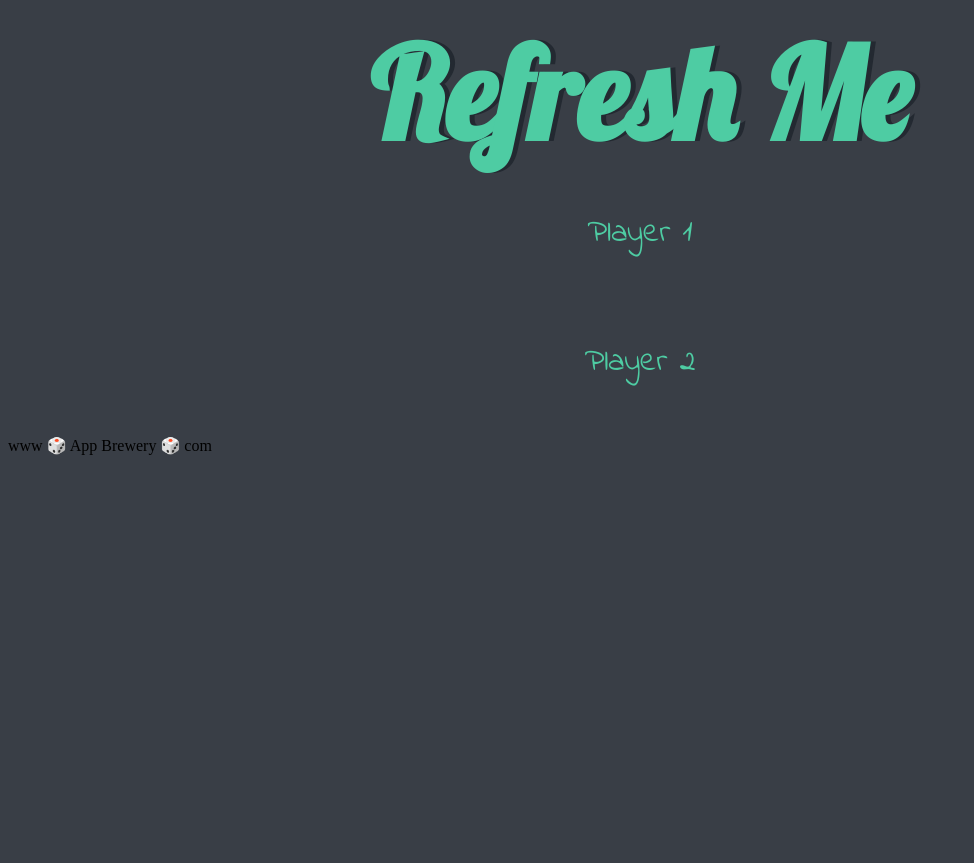
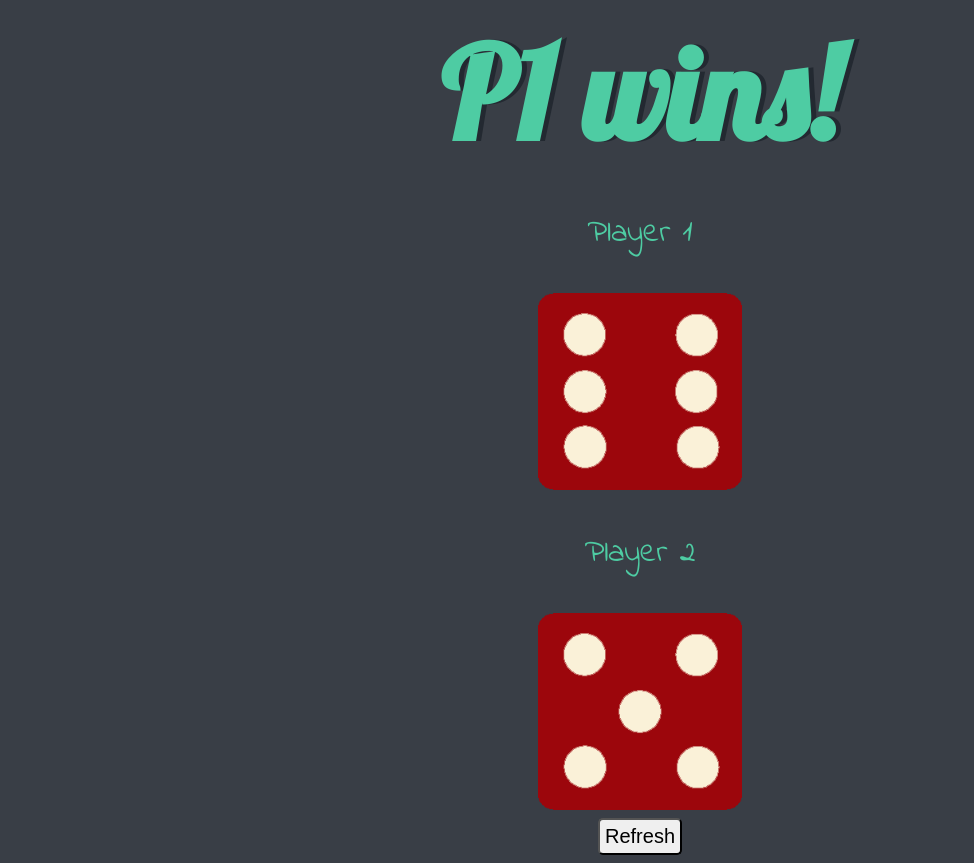
Before and after one commit to tazwarsaif/Dice-Roller-Challenge, a plain HTML site: page index.html in a window 1280 px wide. Shown: the whole page, without its empty margins (0-974 px from the left). Before the commit the page ends 800 px from the top, so only its background shows below. Drawn offline with Linux system fonts and the light colour scheme.

Commit message:
index.html

```diff
--- a/index.html
+++ b/index.html
@@ -1,34 +1,30 @@
 <!DOCTYPE html>
 <html lang="en" dir="ltr">
   <head>
-    <meta charset="utf-8">
+    <meta charset="utf-8" />
     <title>Dicee</title>
-    <link rel="stylesheet" href="styles.css">
-    <link href="https://fonts.googleapis.com/css?family=Indie+Flower|Lobster" rel="stylesheet">
-
+    <link rel="stylesheet" href="styles.css" />
+    <link
+      href="https://fonts.googleapis.com/css?family=Indie+Flower|Lobster"
+      rel="stylesheet"
+    />
   </head>
   <body>
-
     <div class="container">
       <h1>Refresh Me</h1>
 
       <div class="dice">
         <p>Player 1</p>
-        <img class="img1" src="">
+        <img class="img1" src="" />
       </div>
 
       <div class="dice">
         <p>Player 2</p>
-        <img class="img2" src="">
+        <img class="img2" src="" />
       </div>
-
+      <button class="btn" id="myButton">Refresh</button>
     </div>
-
-
   </body>
 
-  <footer>
-    www 🎲 App Brewery 🎲 com
-  </footer>
   <script src="./index.js"></script>
 </html>
```
